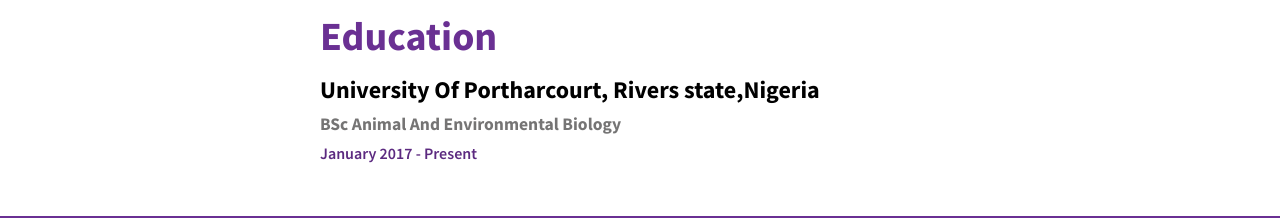
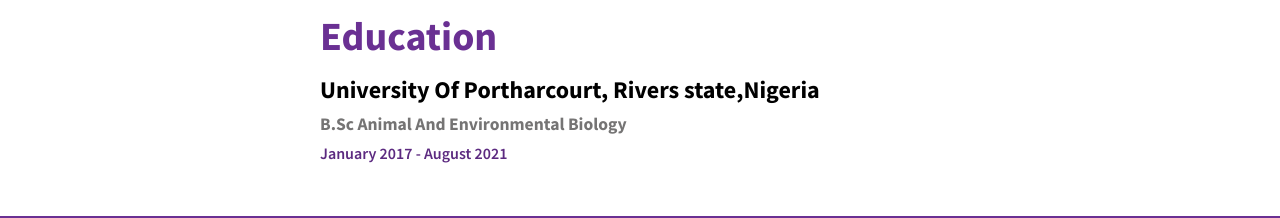
Before and after one commit to Origho-precious/my-portfolio, a React (Create React App) app: page /resume in a window 1280 px wide. Shown: the part 1117-1335 px from the top of the page. Built offline with nearby package versions, Linux system fonts and the light colour scheme.

Commit message:
feat: updating education

```diff
--- a/src/components/education/index.jsx
+++ b/src/components/education/index.jsx
@@ -1,16 +1,14 @@
-import React from 'react';
-import styles from './education.module.scss';
+import React from "react";
+import styles from "./education.module.scss";
 
 const Education = () => {
-    return (
-      <div className={styles.Education}>
-        <h3>
-            University Of Portharcourt, Rivers state,Nigeria
-        </h3>
-        <h4>BSc Animal And Environmental Biology</h4>
-        <p>January 2017 - Present</p>
-      </div>
-    );
-}
+	return (
+		<div className={styles.Education}>
+			<h3>University Of Portharcourt, Rivers state,Nigeria</h3>
+			<h4>B.Sc Animal And Environmental Biology</h4>
+			<p>January 2017 - August 2021</p>
+		</div>
+	);
+};
 
 export default Education;
```
